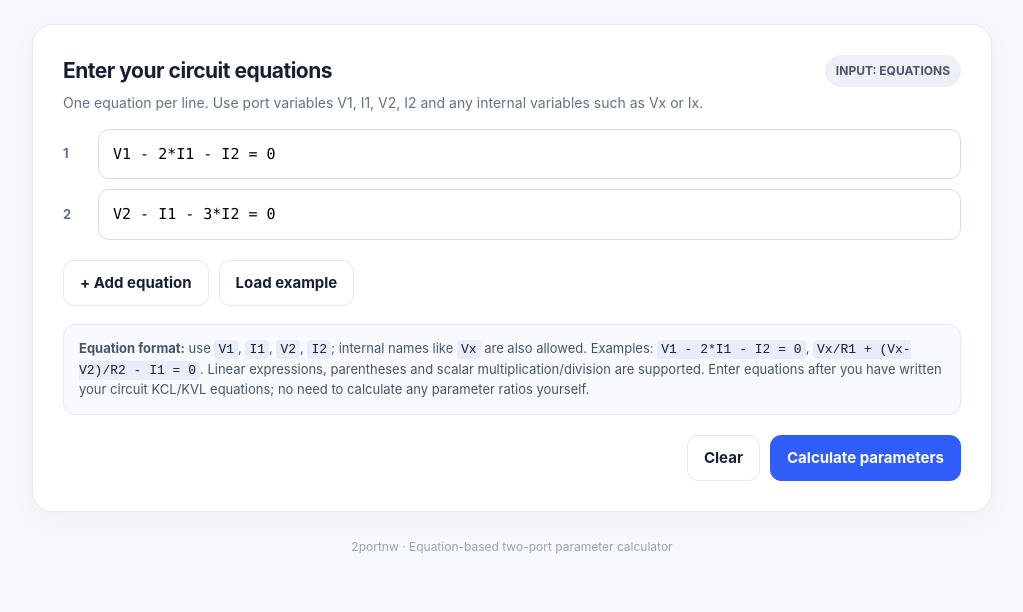
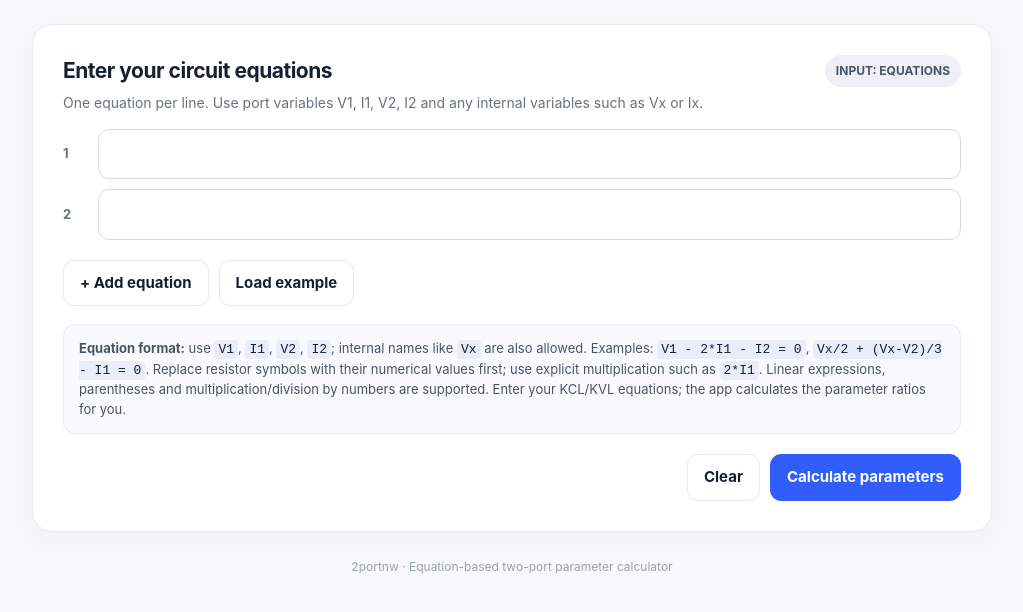
Before and after one commit to thanish2910/2portnw, a plain HTML site: page index.html in a window 1280 px wide. Shown: the part 318-930 px from the top of the page, without its empty margins (128-1151 px from the left). Drawn offline with Linux system fonts and the light colour scheme.

Commit message:
Start with blank circuit equations and clarify numeric resistor syntax

```diff
--- a/index.html
+++ b/index.html
@@ -7,11 +7,11 @@
 <section class="hero"><div class="eyebrow">Circuit equations → parameters</div><h1>Let the equations do<br>the <span>calculating.</span></h1><p class="sub">Enter the linear equations you obtained from KCL/KVL. 2portnw eliminates internal-node variables where possible and calculates the equivalent Z, Y, h, g and ABCD matrices.</p></section>
 <section class="panel"><div class="stephead"><div><h2>Enter your circuit equations</h2><p>One equation per line. Use port variables V1, I1, V2, I2 and any internal variables such as Vx or Ix.</p></div><span class="tag">INPUT: EQUATIONS</span></div>
 <div id="equations" class="eq-list">
-<div class="eqrow"><label for="eq1">1</label><input id="eq1" value="V1 - 2*I1 - I2 = 0" autocomplete="off" spellcheck="false"></div>
-<div class="eqrow"><label for="eq2">2</label><input id="eq2" value="V2 - I1 - 3*I2 = 0" autocomplete="off" spellcheck="false"></div>
+<div class="eqrow"><label for="eq1">1</label><input id="eq1" value="" autocomplete="off" spellcheck="false"></div>
+<div class="eqrow"><label for="eq2">2</label><input id="eq2" value="" autocomplete="off" spellcheck="false"></div>
 </div>
 <div class="actions" style="justify-content:flex-start"><button class="btn" id="addEq">+ Add equation</button><button class="btn" id="example">Load example</button></div>
-<div class="hint"><strong>Equation format:</strong> use <code>V1</code>, <code>I1</code>, <code>V2</code>, <code>I2</code>; internal names like <code>Vx</code> are also allowed. Examples: <code>V1 - 2*I1 - I2 = 0</code>, <code>Vx/R1 + (Vx-V2)/R2 - I1 = 0</code>. Linear expressions, parentheses and scalar multiplication/division are supported. Enter equations after you have written your circuit KCL/KVL equations; no need to calculate any parameter ratios yourself.</div>
+<div class="hint"><strong>Equation format:</strong> use <code>V1</code>, <code>I1</code>, <code>V2</code>, <code>I2</code>; internal names like <code>Vx</code> are also allowed. Examples: <code>V1 - 2*I1 - I2 = 0</code>, <code>Vx/2 + (Vx-V2)/3 - I1 = 0</code>. Replace resistor symbols with their numerical values first; use explicit multiplication such as <code>2*I1</code>. Linear expressions, parentheses and multiplication/division by numbers are supported. Enter your KCL/KVL equations; the app calculates the parameter ratios for you.</div>
 <div id="errorbox" aria-live="polite"></div><div class="actions"><button class="btn" id="clear">Clear</button><button class="btn primary" id="solve">Calculate parameters</button></div>
 <section id="output" class="hidden"><div class="stephead" style="margin-top:28px"><div><h2>Final parameter matrices</h2><p>Only final answers are shown.</p></div><span class="tag">RESULTS</span></div><div id="results" class="results"></div><p class="muted">ABCD convention: I2 enters port 2, so V1 = A·V2 − B·I2 and I1 = C·V2 − D·I2. A matrix marked unavailable requires a singular conversion or more independent circuit equations. The solver handles linear equations only.</p></section>
 </section><footer class="footer">2portnw · Equation-based two-port parameter calculator</footer></main>
```
